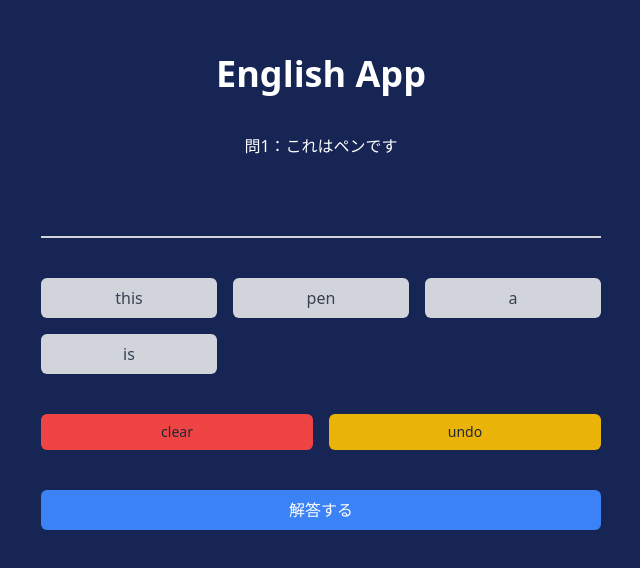
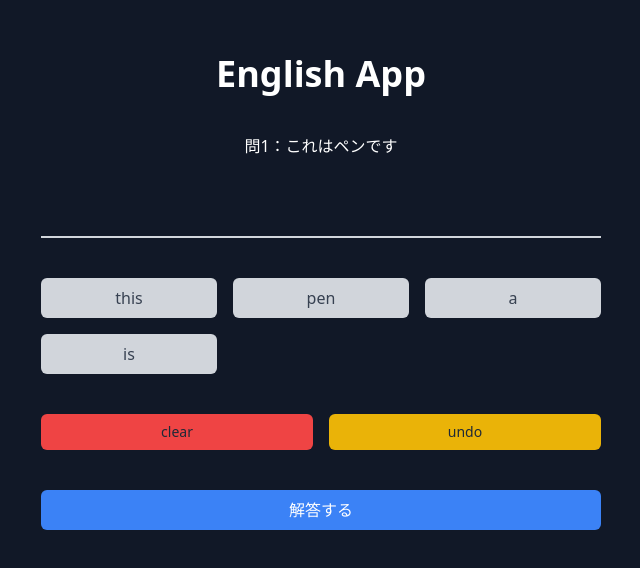
Before and after one commit to otkken2/english-app, a Next.js app: page / in a window 1280 px wide. Shown: the part 108-676 px from the top of the page, without its empty margins (319-959 px from the left). Built offline with nearby package versions, Linux system fonts and the light colour scheme.

Commit message:
背景色を変更

```diff
--- a/src/components/Layout.tsx
+++ b/src/components/Layout.tsx
@@ -4,7 +4,7 @@
 
 const Layout = ({ children }: LayoutProps) => {
   return (
-    <div className="flex justify-center items-center min-h-screen bg-blue-950 text-white">
+    <div className="flex justify-center items-center min-h-screen bg-gray-900 text-white">
       {children}
     </div>
   )
```
